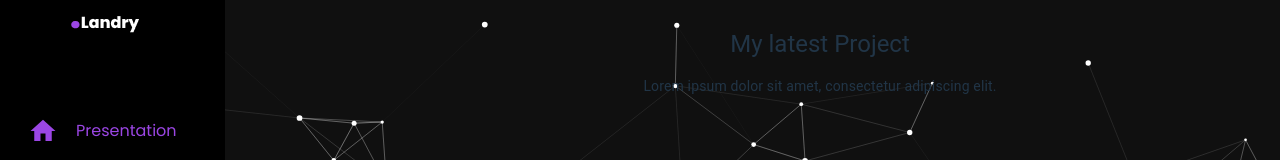
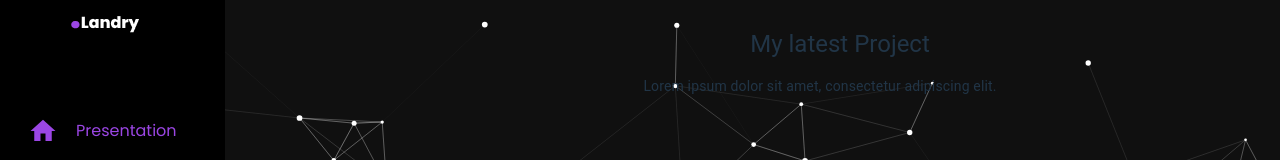
Before and after one commit to rakotoarisonlandry/Portfolio, a React (Vite) app: page /project in a window 1280 px wide. Shown: the top 160 px of the page. Built offline with nearby package versions, Linux system fonts and the light colour scheme.

Commit message:
Text center modified

```diff
--- a/src/pages/LatestProject/LastProject.jsx
+++ b/src/pages/LatestProject/LastProject.jsx
@@ -32,7 +32,7 @@ function LastProject() {
 
   return (
     <Box className="h-[100vh]">
-      <Box className=" text-center pt-7 pb-4">
+      <Box className=" text-center ml-10 pt-7 pb-4">
         <Typography variant="h5" >My latest Project</Typography>
       </Box>
       <Box className=" pb-7 text-center">
```
